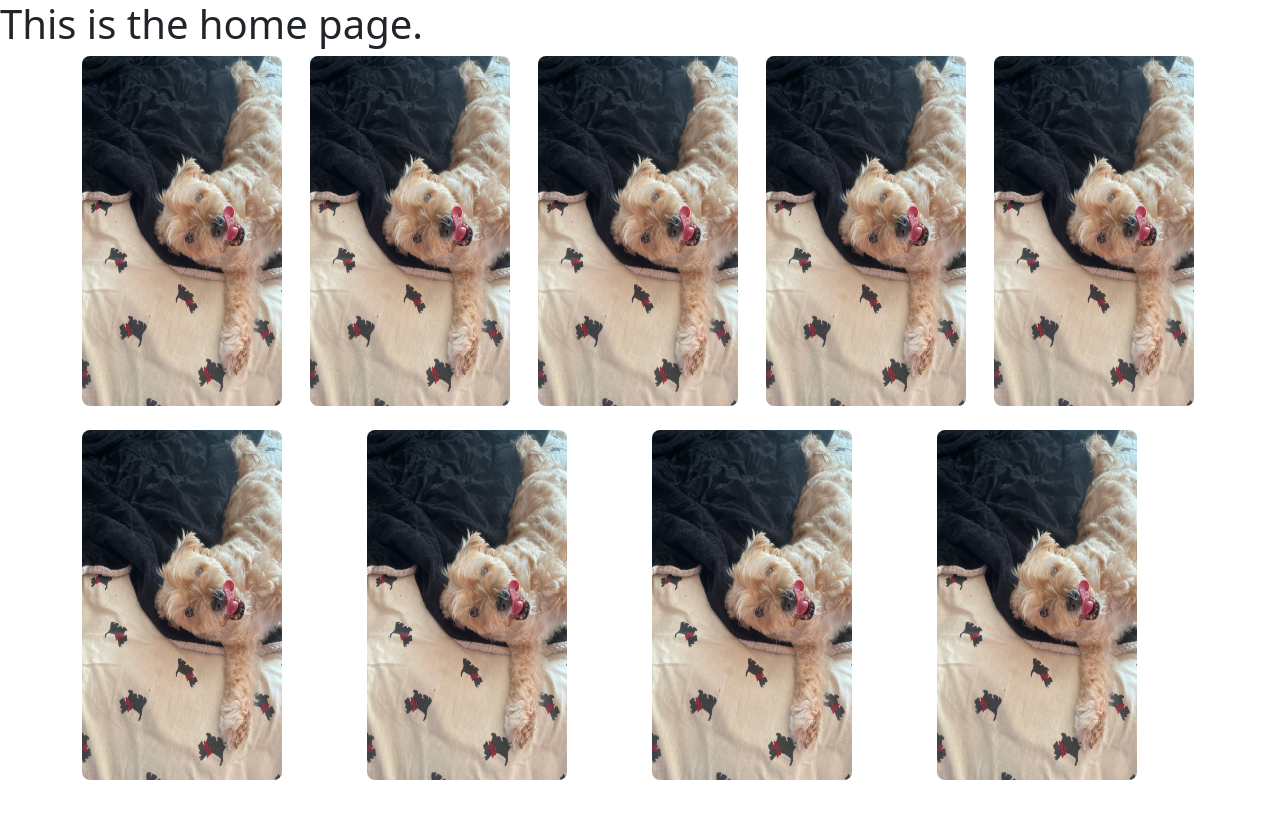
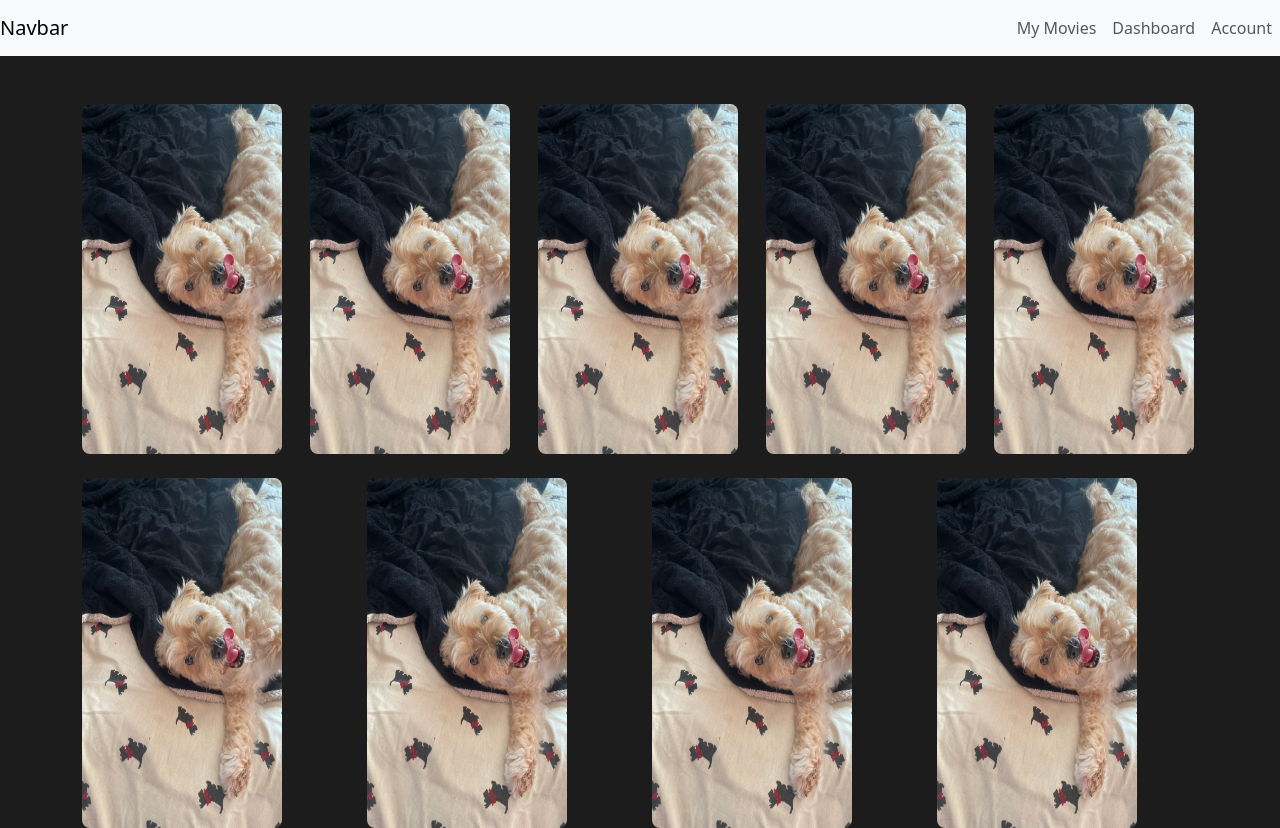
Before and after one commit to Sunnyrana3600/FlickFinder, a Django app: page /flick_finder/home in a window 1280 px wide. Before the commit the page ends 780 px from the top, so only its background shows below. Run offline with Django 5.2, Linux system fonts and the light colour scheme; some libraries are stand-ins or nearby versions.

Commit message:
added more styling

```diff
--- a/flick_finder/static/flick_finder/styles.css
+++ b/flick_finder/static/flick_finder/styles.css
@@ -1,9 +1,22 @@
+/* variables */
+:root{
+    --background-color : #1C1C1C;
+    --primary-color : #EDEDED;
+    --secondary-color : #9E9E9E;
+    --primary-acent : #2196F3;
+    --seconday-accent : #FF9800;
+    --hover-status : #4CAF50;
+}
+
+
 * {
     margin: 0;
     padding: 0;
 }
 
-
+body{
+    background-color: var(--background-color);
+}
 .movie-poster {
     height: 350px;
     width: 200px;
--- a/flick_finder/templates/flick_finder/base.html
+++ b/flick_finder/templates/flick_finder/base.html
@@ -3,15 +3,39 @@
 <head>
     <meta charset="UTF-8">
     <meta name="viewport" content="width=device-width, initial-scale=1.0">
+    <link href="https://cdn.jsdelivr.net/npm/bootstrap@5.3.3/dist/css/bootstrap.min.css" rel="stylesheet" integrity="sha384-QWTKZyjpPEjISv5WaRU9OFeRpok6YctnYmDr5pNlyT2bRjXh0JMhjY6hW+ALEwIH" crossorigin="anonymous">
     <link rel="stylesheet"  href="{% static 'flick_finder/styles.css' %}">
-    <link href="https://cdn.jsdelivr.net/npm/bootstrap@5.3.3/dist/css/bootstrap.min.css" rel="stylesheet" integrity="sha384-QWTKZyjpPEjISv5WaRU9OFeRpok6YctnYmDr5pNlyT2bRjXh0JMhjY6hW+ALEwIH" crossorigin="anonymous">
     {% block title %}
-    <title>Document</title>
+    <title>Base</title>
     {% endblock %}
 </head>
 <body>
+    <nav class="navbar navbar-expand-lg navbar-light bg-light">
+        <a class="navbar-brand" href="#">Navbar</a>
+        <button class="navbar-toggler" type="button" data-toggle="collapse" data-target="#navbarNav" aria-controls="navbarNav" aria-expanded="false" aria-label="Toggle navigation">
+          <span class="navbar-toggler-icon"></span>
+        </button>
+        <div class="collapse navbar-collapse" id="navbarNav">
+          <ul class="navbar-nav ms-auto">
+            <li class="nav-item active">
+              <a class="nav-link" href="#">My Movies</a>
+            </li>
+            <li class="nav-item">
+              <a class="nav-link" href="#">Dashboard</a>
+            </li>
+            <li class="nav-item">
+              <a class="nav-link" href="#">Account</a>
+            </li>
+          </ul>
+        </div>
+      </nav>
     {% block content %}
     {% endblock %}
 
+
+    <script src="https://code.jquery.com/jquery-3.2.1.slim.min.js" integrity="sha384-KJ3o2DKtIkvYIK3UENzmM7KCkRr/rE9/Qpg6aAZGJwFDMVNA/GpGFF93hXpG5KkN" crossorigin="anonymous"></script>
+    <script src="https://cdn.jsdelivr.net/npm/popper.js@1.12.9/dist/umd/popper.min.js" integrity="sha384-ApNbgh9B+Y1QKtv3Rn7W3mgPxhU9K/ScQsAP7hUibX39j7fakFPskvXusvfa0b4Q" crossorigin="anonymous"></script>
+    <script src="https://cdn.jsdelivr.net/npm/bootstrap@4.0.0/dist/js/bootstrap.min.js" integrity="sha384-JZR6Spejh4U02d8jOt6vLEHfe/JQGiRRSQQxSfFWpi1MquVdAyjUar5+76PVCmYl" crossorigin="anonymous"></script>
+
 </body>
 </html>
--- a/flick_finder/templates/flick_finder/home.html
+++ b/flick_finder/templates/flick_finder/home.html
@@ -5,8 +5,7 @@
 {% endblock %}
 
 {% block content %}
-<h1>This is the home page.</h1>
-<div class="container">
+<div class="container pt-5">
     <div class="row justify-content-center g-4"> <!-- g-3 adds spacing between columns -->
         <div class="col-auto col-sm">
             <img src="{% static 'flick_finder/Pari.jpg' %}" class="movie-poster" alt="Pari">
```
